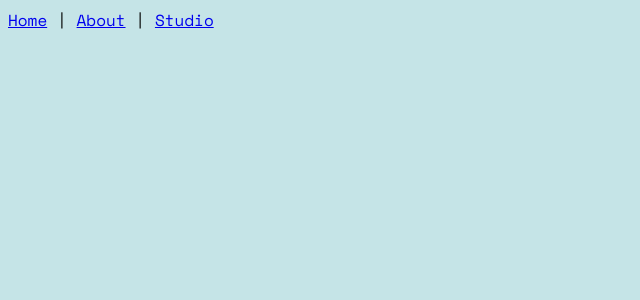
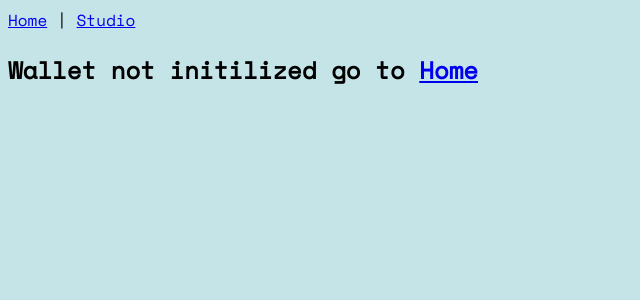
Before and after one commit to saiSunkari19/autovault, a Vue app: page /studio in a window 1280 px wide. Shown: the top 300 px of the page, without its empty margins (0-640 px from the left). Built offline with nearby package versions, Linux system fonts and the light colour scheme.

Commit message:
refactor code

```diff
--- a/src/App.vue
+++ b/src/App.vue
@@ -1,7 +1,6 @@
 <template>
   <div id="nav">
     <router-link to="/">Home</router-link> |
-    <router-link to="/about">About</router-link> |
     <router-link to="/studio">Studio</router-link>
   </div>
   <router-view />
--- a/src/components/Account.vue
+++ b/src/components/Account.vue
@@ -12,7 +12,7 @@
             <li>{{ balance.denom }} - {{ balance.amount }}</li>
           </ul>
         </div>
-        <div class="faucet" v-else-if="!balances.length">
+        <div class="faucet" v-else>
           <button @click="getTokens">Get Tokens</button>
         </div>
       </div>
--- a/src/components/Token.vue
+++ b/src/components/Token.vue
@@ -1,5 +1,4 @@
 <template>
-  .card
   <div class="container">
     <h1>My Tokens</h1>
     <div class="" v-if="loading">Loading...</div>
@@ -42,10 +41,13 @@ export default defineComponent({
   },
   computed: {
     getOwnTokens() {
-      return this.tokens && this.tokens.filter((token) => {
-        console.log("Token====", token);
-        return token.creator === this.address;
-      });
+      return (
+        this.tokens &&
+        this.tokens.filter((token) => {
+          console.log("Token====", token);
+          return token.creator === this.address;
+        })
+      );
     },
   },
   methods: {
--- a/src/store/index.ts
+++ b/src/store/index.ts
@@ -19,9 +19,9 @@ export const store = createStore<State>({
     options: {},
     hasWallet: false,
     endpoints: {
-      rpc: 'localhost:26657',
-      faucet: 'http://localhost:8000',
-      faucetDenom: 'atn',
+      rpc: '127.0.0.1:26657',
+      faucet: 'http://127.0.0.1:8000',
+      faucetDenom: 'aut',
     },
   },
   mutations: {
--- a/src/views/Studio.vue
+++ b/src/views/Studio.vue
@@ -7,6 +7,12 @@
     >
     </issuance>
     <Token />
+  </div>
+  <div>
+    <h2>
+      Wallet not initilized go to
+      <router-link to="/">Home</router-link>
+    </h2>
   </div>
 </template>
 <script>
```
